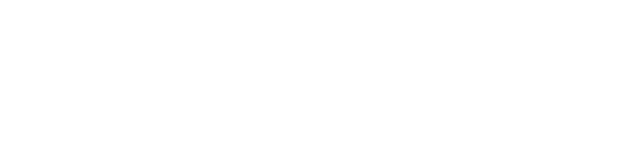
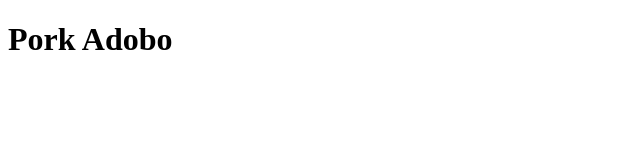
Before and after one commit to cy3nc3/odin-recipes, a plain HTML site: page recipes/pork-adobo.html in a window 1280 px wide. Shown: the whole page, without its empty margins (0-640 px from the left). Drawn offline with Linux system fonts and the light colour scheme.

Commit message:
Add heading to pork-adobo.html

```diff
--- a/recipes/pork-adobo.html
+++ b/recipes/pork-adobo.html
@@ -5,5 +5,7 @@
     <meta name="viewport" content="width=device-width, initial-scale=1.0" />
     <title>Pork Adobo</title>
   </head>
-  <body></body>
+  <body>
+    <h1>Pork Adobo</h1>
+  </body>
 </html>
```
